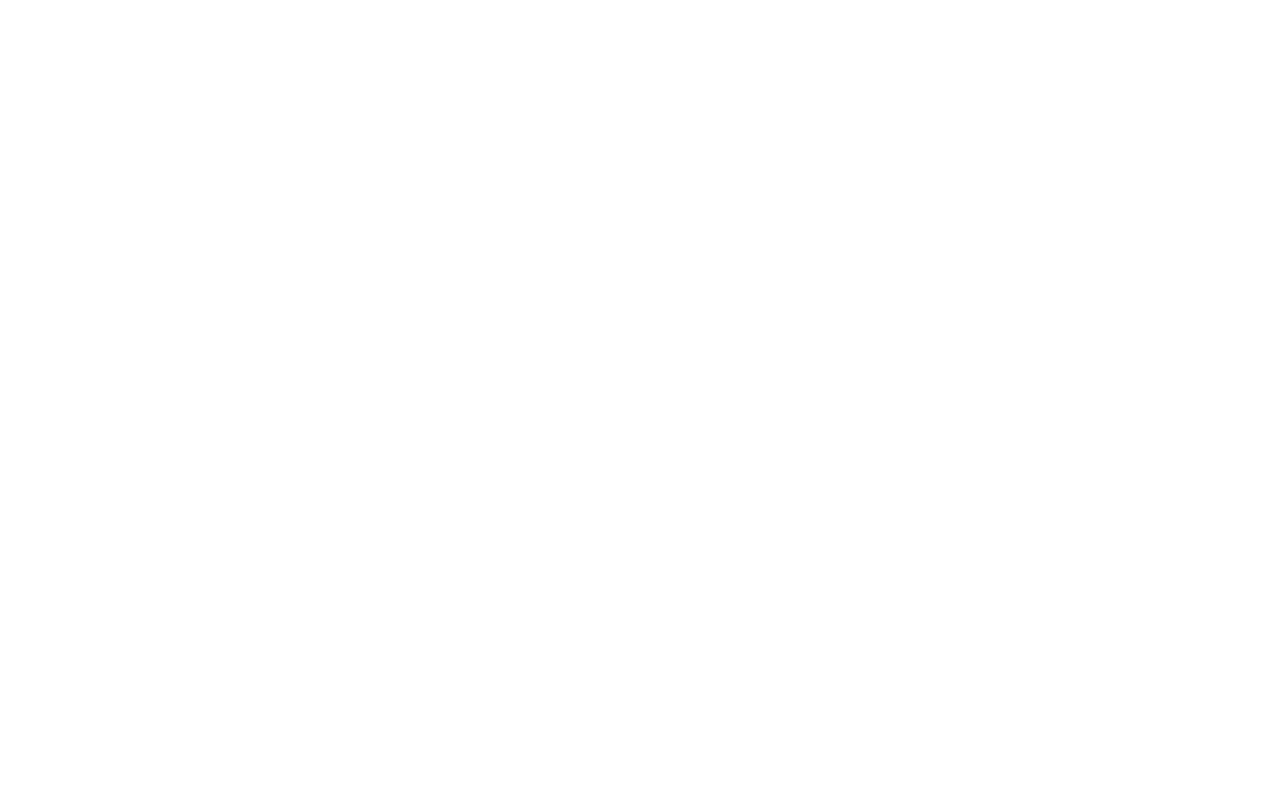
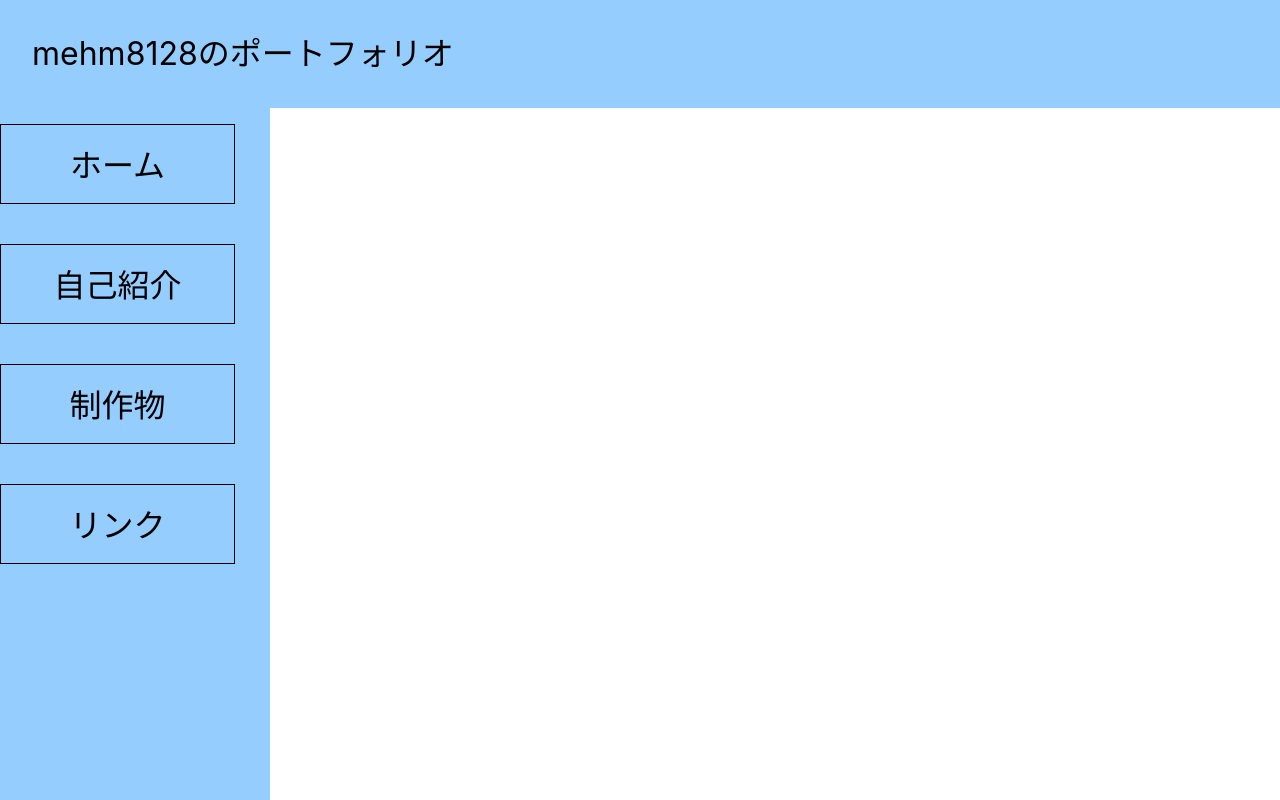
Before and after one commit to mehm8128/portfolio, a React (Create React App) app: page /production in a window 1280 px wide. Before the commit this address had no page. Built offline with nearby package versions, Linux system fonts and the light colour scheme.

Commit message:
ページ作成とルーティング

```diff
--- a/src/App.tsx
+++ b/src/App.tsx
@@ -2,6 +2,9 @@
 import {BrowserRouter, Route, Routes} from 'react-router-dom'
 import Top from './pages/Top'
 import Layout from './components/Layout'
+import Introuction from './pages/Introduction'
+import Production from './pages/Production'
+import Links from './pages/Links'
 
 function App() {
   return (
@@ -10,6 +13,9 @@
         <Routes>
           <Route element={<Layout />}>
             <Route path="/" element={<Top />} />
+            <Route path="/introduction" element={<Introuction />} />
+            <Route path="/production" element={<Production />} />
+            <Route path="/links" element={<Links />} />
           </Route>
         </Routes>
       </BrowserRouter>
--- a/src/components/SideBar.tsx
+++ b/src/components/SideBar.tsx
@@ -8,9 +8,9 @@
       <button onClick={() => navigate('/')} className={styles.button1}>
         ホーム
       </button>
-      <button onClick={() => navigate('/')}>自己紹介</button>
-      <button onClick={() => navigate('/')}>制作物</button>
-      <button onClick={() => navigate('/')}>リンク</button>
+      <button onClick={() => navigate('/introduction')}>自己紹介</button>
+      <button onClick={() => navigate('/production')}>制作物</button>
+      <button onClick={() => navigate('/links')}>リンク</button>
     </div>
   )
 }
--- /dev/null
+++ b/src/pages/Introduction.tsx
@@ -0,0 +1,7 @@
+import styles from './Introduction.module.css'
+
+function Introuction() {
+  return <div className={styles.introduction}></div>
+}
+
+export default Introuction
--- /dev/null
+++ b/src/pages/Links.tsx
@@ -0,0 +1,7 @@
+import styles from './Links.module.css'
+
+function Links() {
+  return <div className={styles.links}></div>
+}
+
+export default Links
--- /dev/null
+++ b/src/pages/Production.tsx
@@ -0,0 +1,7 @@
+import styles from './Production.module.css'
+
+function Production() {
+  return <div className={styles.production}></div>
+}
+
+export default Production
```
Also changed, not shown: src/pages/Introduction.module.css (added), src/pages/Links.module.css (added), src/pages/Production.module.css (added).
